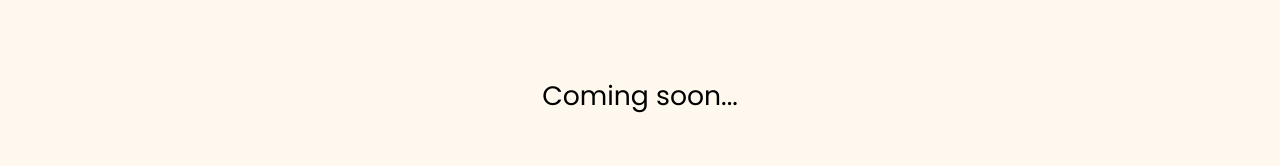
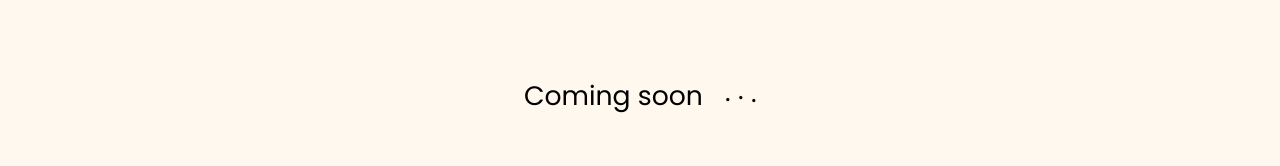
Before and after one commit to dclericuzio/yuhulab, a Next.js app: page / in a window 1280 px wide. Shown: the part 4703-4869 px from the top of the page. Built offline with nearby package versions, Linux system fonts and the light colour scheme.

Commit message:
add animation to dot

```diff
--- a/app/globals.css
+++ b/app/globals.css
@@ -57,6 +57,32 @@ html, body {
         transform-origin: 50% 60%; /* pivot slightly below center for natural feel */
         will-change: transform;
       }
+
+      .dots {
+        display: inline-flex;
+        gap: 0.08rem;
+        align-items: center;
+      }
+
+      .dots .dot {
+        display: inline-block;
+        transform: translateY(0);
+        will-change: transform, opacity;
+        animation: dot-bounce 1s ease-in-out infinite;
+      }
+
+      /* stagger delays so they animate in order */
+      .dots .dot:nth-child(1) { animation-delay: 0s; }
+      .dots .dot:nth-child(2) { animation-delay: 0.18s; }
+      .dots .dot:nth-child(3) { animation-delay: 0.36s; }
+
+      /* small pause on hover (optional UX nicety) */
+      .dots:hover .dot { animation-play-state: paused; }
+
+      @keyframes dot-bounce {
+        0%, 80%, 100% { transform: translateY(0); opacity: 1; }
+        40%          { transform: translateY(-6px); opacity: 1; }
+      }
   }
 
 @layer utilities {
--- a/components/organisms/home/hero-home.tsx
+++ b/components/organisms/home/hero-home.tsx
@@ -200,7 +200,14 @@ export default function Hero() {
                         <span className='font-bold text-[0.28rem] md:text-[0.65rem]'>YUHU Official Agent</span>
                         <MdOutlineSupportAgent className='text-[0.28rem] md:text-[0.65rem] sway'/>
                     </div>
-                    <span className='text-[0.15rem] md:text-[0.3rem] mt-[1rem]'>Coming soon...</span>
+                    <span className='text-[0.15rem] md:text-[0.3rem] mt-[1rem]'>
+                        Coming soon
+                        <span className="dots ml-1" aria-hidden="true">
+                            <span className="dot">.</span>
+                            <span className="dot">.</span>
+                            <span className="dot">.</span>
+                        </span>
+                    </span>
                     {/* <div className='grid grid-cols-3 md:grid-cols-3 gap-[0.1rem]'>
                         {ecomm.map((logo) => (
                             <Link href={logo.href} key={logo.src}>
```
